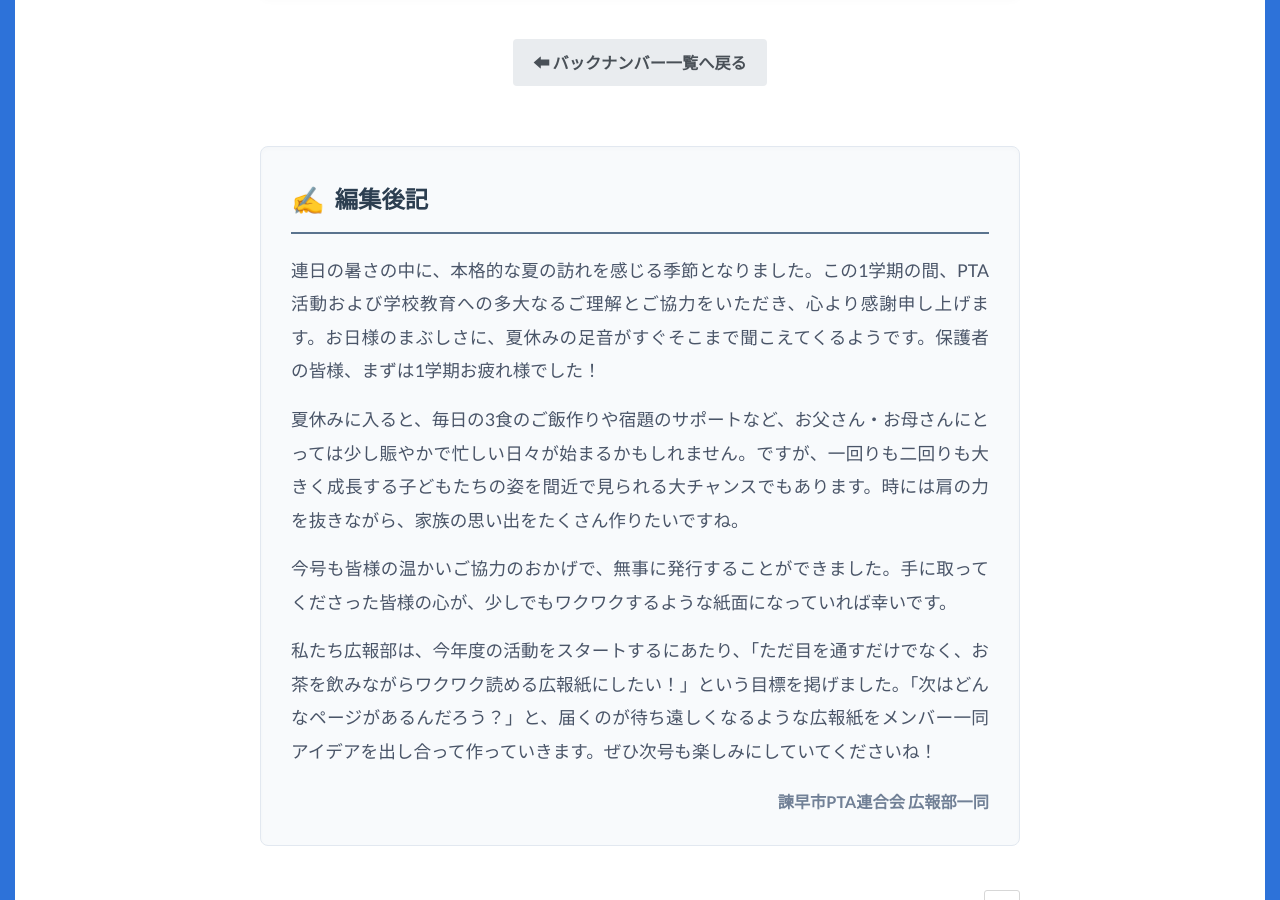
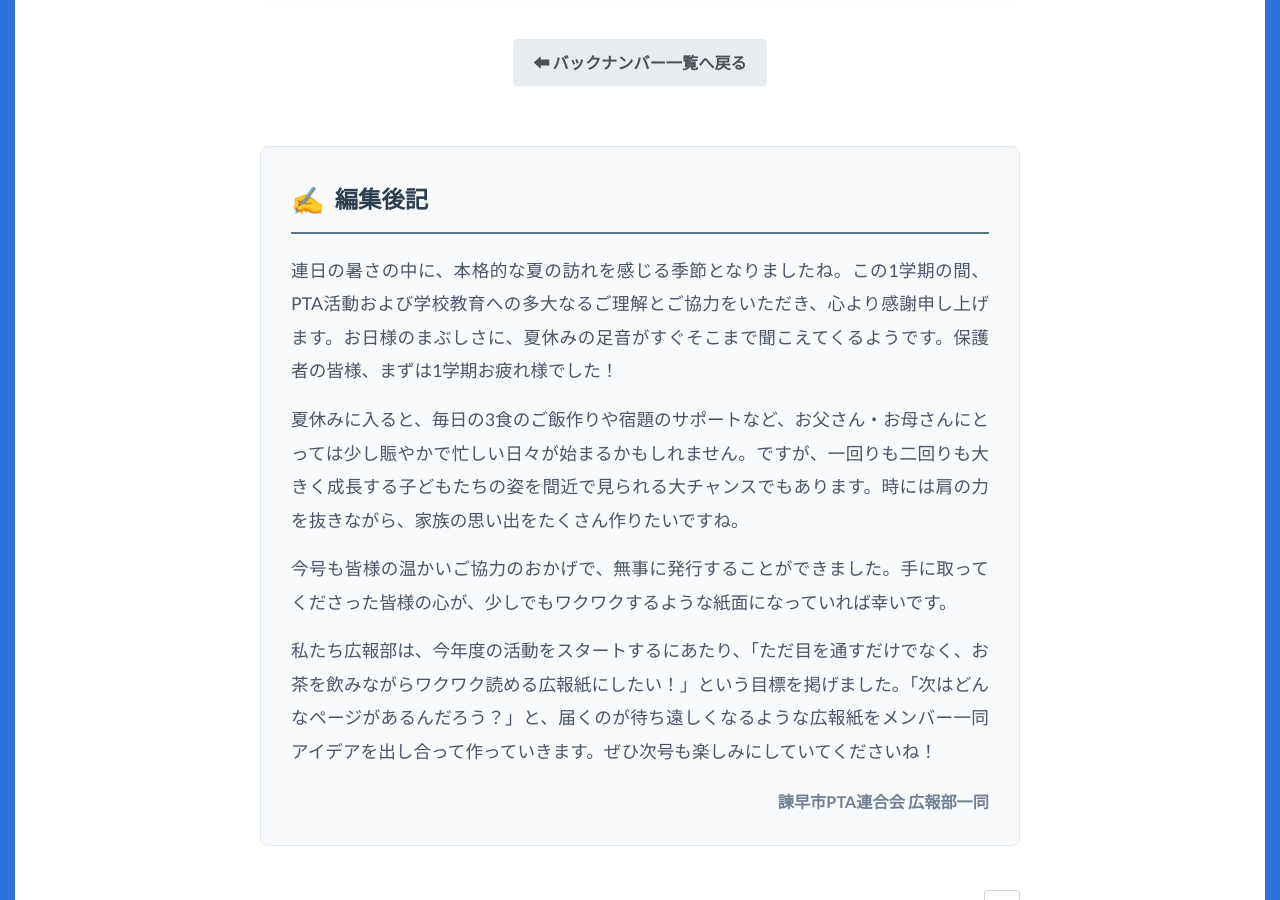
Before and after one commit to isahayashi-PTA/kanshin, a Jekyll site: the page built from spring2026.html, in a window 1280 px wide and 900 px high, scrolled down 1470 px. Built offline with Jekyll 4.4.1, drawn with Linux system fonts in a browser that asks for light colours.

Commit message:
Update spring2026.html

```diff
--- a/spring2026.html
+++ b/spring2026.html
@@ -76,7 +76,7 @@ title: "令和8年春号"
   </div>
 
   <div style="line-height: 1.9; color: #4a5568; font-size: 0.98rem; text-align: justify;">
-    <p style="margin-bottom: 15px;">連日の暑さの中に、本格的な夏の訪れを感じる季節となりました。この1学期の間、PTA活動および学校教育への多大なるご理解とご協力をいただき、心より感謝申し上げます。お日様のまぶしさに、夏休みの足音がすぐそこまで聞こえてくるようです。保護者の皆様、まずは1学期お疲れ様でした！</p>
+    <p style="margin-bottom: 15px;">連日の暑さの中に、本格的な夏の訪れを感じる季節となりましたね。この1学期の間、PTA活動および学校教育への多大なるご理解とご協力をいただき、心より感謝申し上げます。お日様のまぶしさに、夏休みの足音がすぐそこまで聞こえてくるようです。保護者の皆様、まずは1学期お疲れ様でした！</p>
 
     <p style="margin-bottom: 15px;">夏休みに入ると、毎日の3食のご飯作りや宿題のサポートなど、お父さん・お母さんにとっては少し賑やかで忙しい日々が始まるかもしれません。ですが、一回りも二回りも大きく成長する子どもたちの姿を間近で見られる大チャンスでもあります。時には肩の力を抜きながら、家族の思い出をたくさん作りたいですね。</p>
 
```
